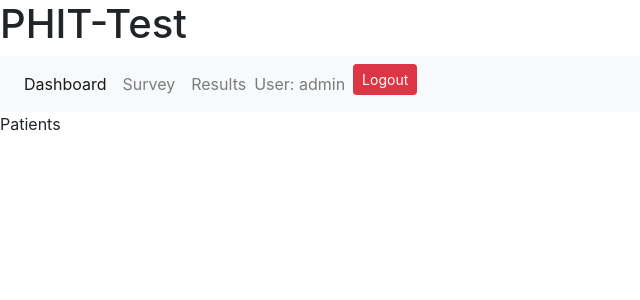
After one commit to SeniorDesign2022/phit-test, a Django app: page /patients/ in a window 1280 px wide. The commit adds this page. Shown: the top 300 px of the page, without its empty margins (0-640 px from the left). Run offline with Django 4.2, Linux system fonts and the light colour scheme; a user stored in the database is signed in; some libraries are stand-ins or nearby versions.

Commit message:
doctor group

```diff
--- /dev/null
+++ b/phittest/pages/templates/pages/patients.html
@@ -0,0 +1,10 @@
+{% extends "base.html"%}
+{% block title %}Results{% endblock %}
+
+{% block content %}
+<p>Patients</p>
+{% endblock %}
+
+{% block js %}
+
+{% endblock js %}
--- /dev/null
+++ b/phittest/pages/templatetags/phit_utils.py
@@ -0,0 +1,17 @@
+"""Provides helpful utility tags to be used in Django tamplete."""
+from django.template.defaulttags import register as tag_register
+from django import template
+import os
+
+register = template.Library()
+@tag_register.filter(name='is_doctor')
+def is_doctor(user):
+    """Checks if the user is a trial coordinator.
+
+    Args:
+        user (django.contrib.auth.models.User): the user to check group.
+
+    Returns:
+        bool: True is the user is a trial coordinator.
+    """
+    return user.groups.filter(name='doctor').exists()
--- a/phittest/pages/urls.py
+++ b/phittest/pages/urls.py
@@ -6,5 +6,6 @@ app_name = 'pages'
 urlpatterns = [
     path('dashboard/', views.dashboard, name='dashboard'),
     path('survey/', views.survey_view, name='survey'),
-    path('results/', views.results, name='results'),
+    path('results/', views.results_view, name='results'),
+    path('patients/', views.patients_view, name='patients'),
 ]
--- a/phittest/pages/views.py
+++ b/phittest/pages/views.py
@@ -26,5 +26,10 @@ def survey_view(request):
     return render(request, 'pages/survey.html', {'form': form})
 
 @login_required
-def results(request):
+def results_view(request):
     return render(request, 'pages/results.html')
+
+
+@login_required
+def patients_view(request):
+    return render(request, 'pages/patients.html')
--- a/phittest/templates/base.html
+++ b/phittest/templates/base.html
@@ -29,6 +29,11 @@
             <li class="nav-item">
               <a class="nav-link" href="{% url 'pages:results' %}">Results</a>
             </li>
+            {% if user|is_doctor %}
+            <li class="nav-item">
+              <a class="nav-link" href="{% url 'pages:patients' %}">Patients</a>
+            </li>
+            {% endif %}
             <a href="#" style="padding-left: 0px" class="nav-link username">
               User: {{request.user.username}}</a>
             <a id="id_logout" href="{% url 'logout' %}"><button type="button"
```
Also changed, not shown: phittest/db.sqlite3, 2 other files.
